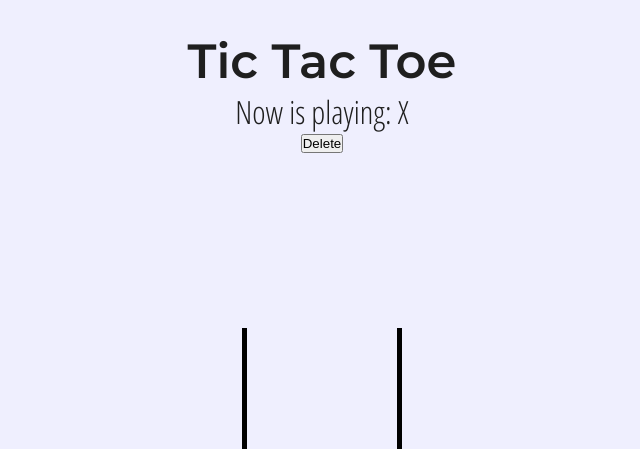
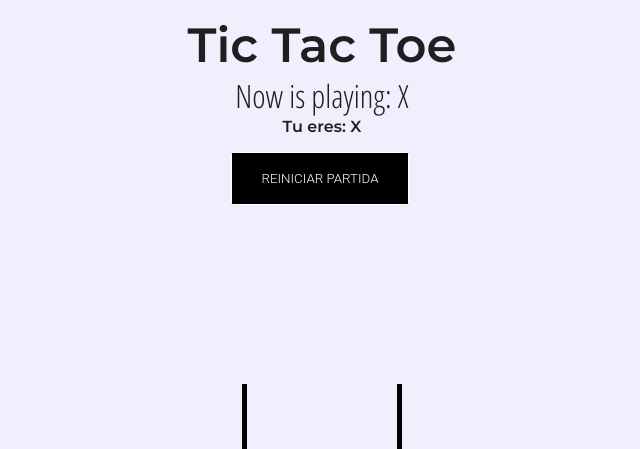
Before and after one commit to JustJavp/Tic-Tac-Toe, a PHP site: page / in a window 1280 px wide. Shown: the top 449 px of the page, without its empty margins (318-958 px from the left). Run offline with PHP 8.4, Linux system fonts and the light colour scheme.

Commit message:
Adding payers name

```diff
--- a/PHP/login.php
+++ b/PHP/login.php
@@ -3,7 +3,7 @@
     $gameAddress = 'game.json';
     $turnAddress = 'turn.txt';
 
-    if (!(file_exists($gameFile))) {
+    if (!(file_exists($gameAddress))) {
         $gameFile = fopen($gameAddress, 'w');
         fclose($gameFile);
         $turnFile = fopen($turnAddress, 'w');
--- a/PHP/newMove.php
+++ b/PHP/newMove.php
@@ -10,9 +10,9 @@
     fclose($gameFile);
     $turnFile = fopen($turnAddress, 'w');
     if ($player == 'X') {
-        fwrite($turnAddress, 'O');
+        fwrite($turnFile, 'O');
     } else {
-        fwrite($turnAddress, 'X');
+        fwrite($turnFile, 'X');
     }
     fclose($turnFile);
 
--- a/index.html
+++ b/index.html
@@ -13,17 +13,17 @@
     <div class="header">
         <h1 class="game-name">Tic Tac Toe</h1>
         <p class="playing-display" style="display: block">Now is playing: <span id="playerActive">X</span></p>
+        <p>Tu eres: <span id="playerIcon"></span></p>
         <p class="game-over" style="display: none">
             Game Over
             <br>
             <span>X Won!</span>
 
             <form action="PHP/test.php" method="POST">
-                <button>Delete</button>
+                <button class="btn">REINICIAR PARTIDA</button>
             </form>
         </p>
     </div>
-
 
     <div class="board playing-x" id="board">
         <div class="column column-1">
--- a/styles.css
+++ b/styles.css
@@ -22,7 +22,7 @@ body {
 }
 
 .header {
-    padding-top: 2rem;
+    padding-top: 1rem;
     text-align: center;
     font-family: 'Montserrat', sans-serif;
 }
@@ -52,6 +52,26 @@ body {
     background-color: #333;
     z-index: 500;
 }
+.btn {
+    display: inline-block;
+    padding:1.35em 2.2em;
+    border:0.1em solid #FFFFFF;
+    margin:1rem 0.3em 0.3em 0;
+    border-radius:0.12em;
+    box-sizing: border-box;
+    text-decoration:none;
+    font-family:'Roboto',sans-serif;
+    font-weight:300;
+    color:#FFFFFF;
+    text-align:center;
+    transition: all 0.2s;
+    background-color: #000000;
+}
+.btn:hover {
+    color:#000000;
+    background-color:#FFFFFF;
+    border-color: #000000;
+    }
 
 .board {
     width: 100vw;
```
Also changed, not shown: main.js (+28 -11 lines).
